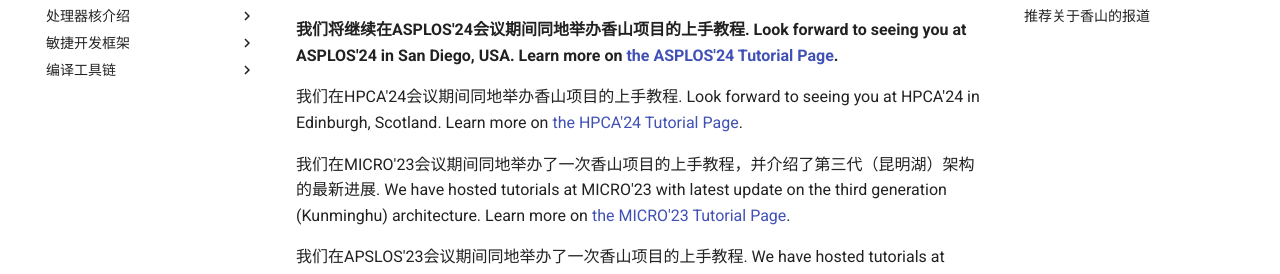
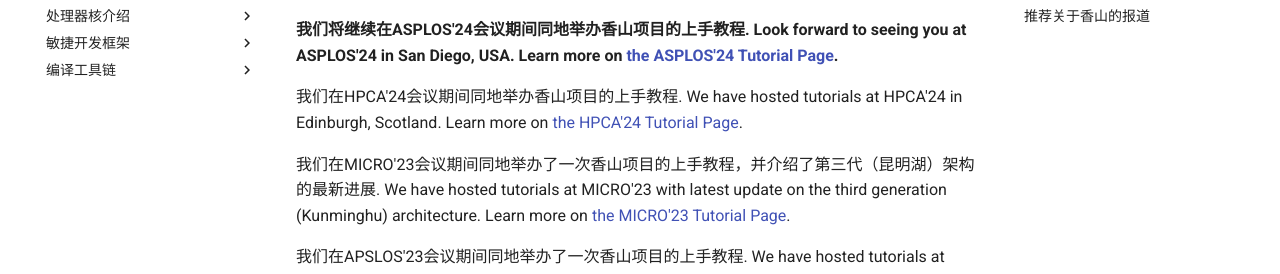
Before and after one commit to OpenXiangShan/XiangShan-doc, an MkDocs documentation site: the page built from docs/index.md, in a window 1280 px wide and 900 px high, scrolled down 488 px. Shown: the part 173-447 px from the top of the window. Built offline with MkDocs 1.6.1 and Material for MkDocs 9.7.7, drawn with Linux system fonts in a browser that asks for light colours.

Commit message:
Update index.md

```diff
--- a/docs/index.md
+++ b/docs/index.md
@@ -6,7 +6,7 @@
 
 **我们将继续在ASPLOS'24会议期间同地举办香山项目的上手教程. Look forward to seeing you at ASPLOS'24 in San Diego, USA. Learn more on [the ASPLOS'24 Tutorial Page](tutorials/asplos24.md).**
 
-我们在HPCA'24会议期间同地举办香山项目的上手教程. Look forward to seeing you at HPCA'24 in Edinburgh, Scotland. Learn more on [the HPCA'24 Tutorial Page](tutorials/hpca24.md).
+我们在HPCA'24会议期间同地举办香山项目的上手教程. We have hosted tutorials at HPCA'24 in Edinburgh, Scotland. Learn more on [the HPCA'24 Tutorial Page](tutorials/hpca24.md).
 
 我们在MICRO'23会议期间同地举办了一次香山项目的上手教程，并介绍了第三代（昆明湖）架构的最新进展. We have hosted tutorials at MICRO'23 with latest update on the third generation (Kunminghu) architecture. Learn more on [the MICRO'23 Tutorial Page](tutorials/micro23.md).
 
```
